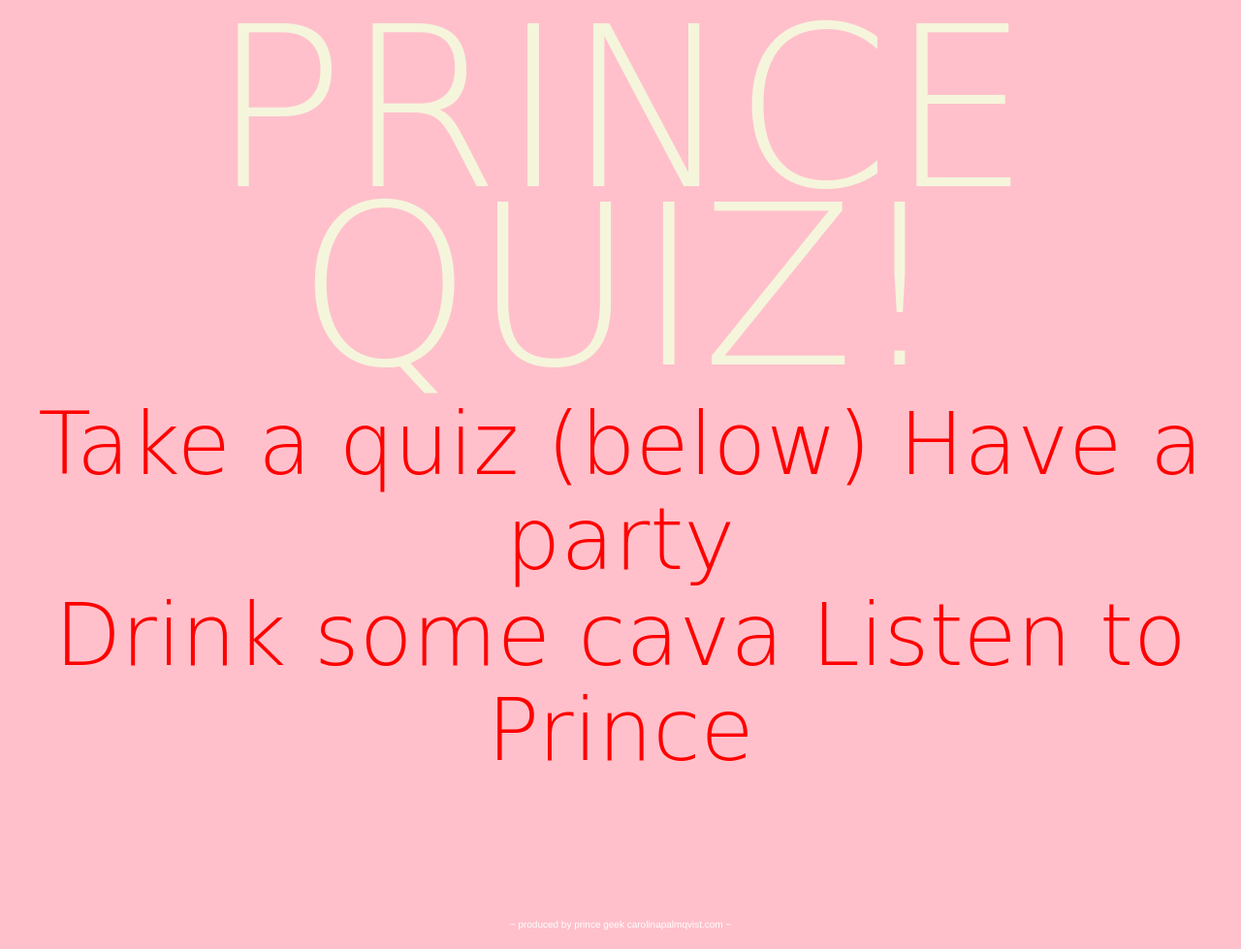
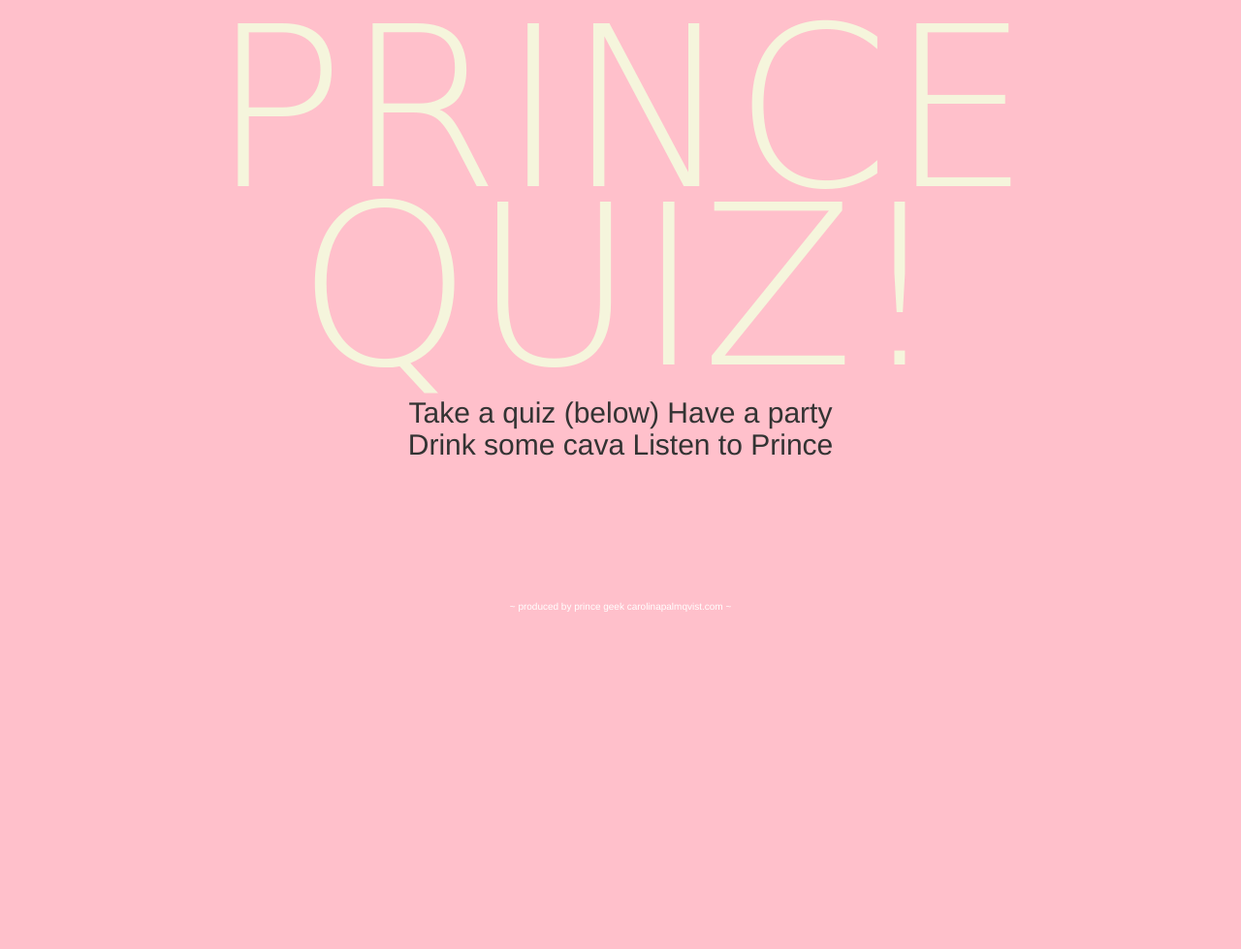
Before and after one commit to boriys/quizproject, a Django app: page / in a window 1280 px wide. Shown: the whole page at 97% size. After the commit the page ends 631 px from the top, so only its background shows below. Run offline with Django 3.2, Linux system fonts and the light colour scheme; data that the repository does not hold is empty; some libraries are stand-ins or nearby versions; some web fonts are replaced.

Commit message:
Ändrade description

```diff
--- a/static/style.css
+++ b/static/style.css
@@ -70,13 +70,15 @@ h1 {
 	font-size:18vw;
 }
 
-h2 {
+
+h4 {
 	color: red;
 	text-align:center;
   	font-family: 'Shrikhand', cursive;
 	font-weight: 100;
-	font-size:7vw;
+	font-size:5vw;
 }
+
 
 h6 {
 	color: brown;
@@ -94,12 +96,12 @@ h3 {
 	font-size:4vw;
 }
 
-h4 {
+/*h4 {
 	color: brown;
 	text-align:center;
   	font-family: 'Capriola', sans-serif;
 	font-size:5vw;
-}
+}*/
 
 h5 {
 	color: white;
```
